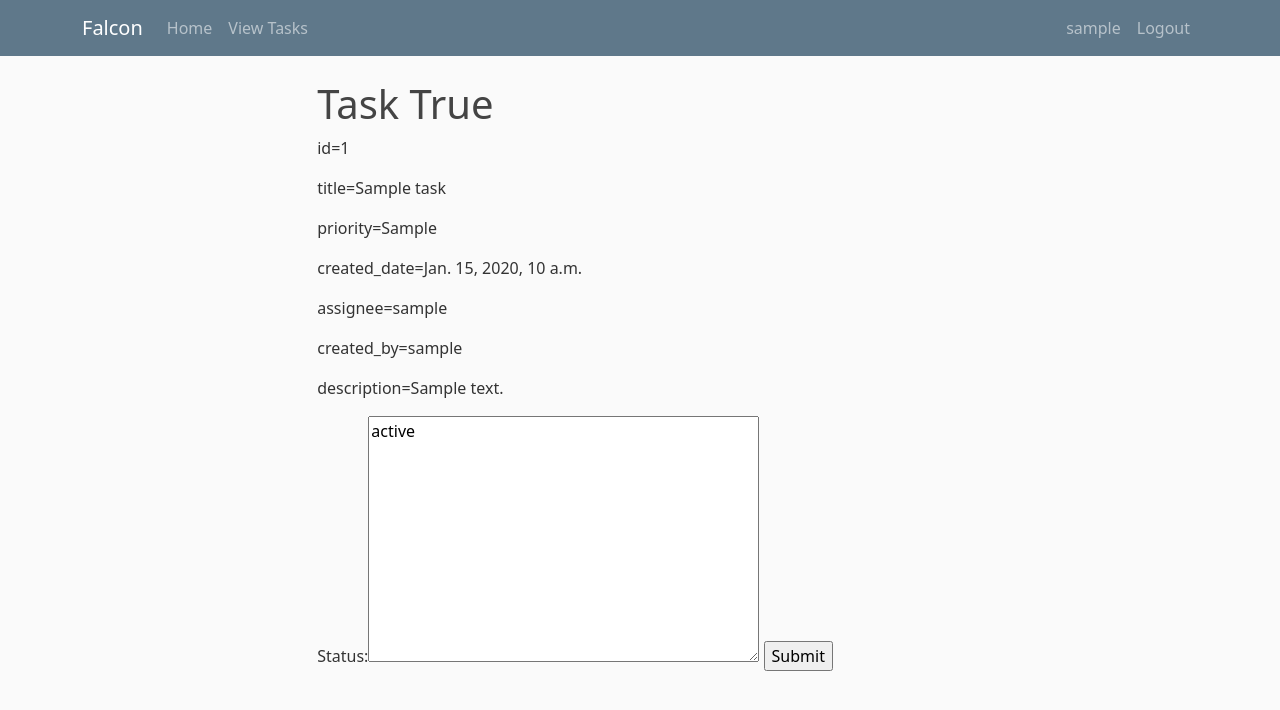
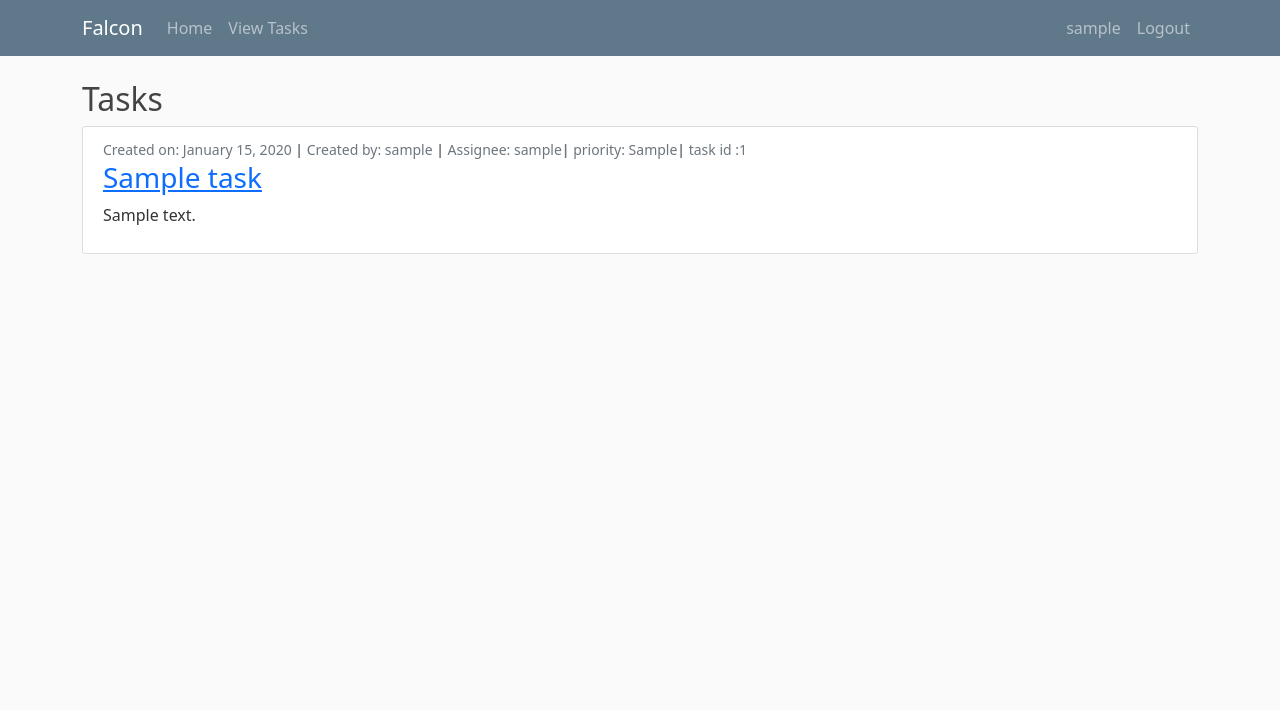
Before and after one commit to redhat-beyond/falcon, a Django app: page /tasks/1 in a window 1280 px wide. Shown: the top 710 px of the page. Run offline with Django 3.2, Linux system fonts and the light colour scheme; a user stored in the database is signed in; tables that the repository leaves empty hold one stand-in row (values such as "Sample post").

Commit message:
add single task desgin

```diff
--- a/tasks/templates/tasks/view_single_task.html
+++ b/tasks/templates/tasks/view_single_task.html
@@ -1,19 +1,29 @@
-{% extends 'base.html' %}
+{% extends "base.html" %}
 {% block content %}
-<div class="container" style="width: 60%">
-  <div class="mb-3">
-    <h1>Task {{request.user.is_authenticated}}</h1>
-    <p>id={{task.id}}</p>
-    <p>title={{task.title}}</p>
-    <p>priority={{task.priority}}</p>
-    <p>created_date={{task.created_date}}</p>
-    <p>assignee={{task.assignee}}</p>
-    <p>created_by={{task.created_by}}</p>
-    <p>description={{task.description}}</p>
-    <form action="" method="POST">
-      {% csrf_token %} {{form}}
-      <input type="submit" />
-    </form>
-  </div>
-</div>
+    {% if user.user.is_authenticated %}
+        <h2>Tasks</h2>
+            <article class="media content-section">
+                <div class="media_body">
+                    <div class="article_metadata">
+                        <small class="text-muted">
+                            Created on: {{ task.created_date|date:"F d, Y" }} <b>|</b>
+                            Created by: {{ task.created_by }} <b>|</b>
+                            Assignee: {{ task.assignee }}<b>|</b>
+                            priority: {{task.priority}}<b>|</b>
+                            task id :{{ task.id }}
+                            {% if user.is_staff %}
+                            <b>|</b> {{ task.assignee.team }}
+                            {% endif %}
+                        </small>
+                    </div>
+                    <h3><a class="article_title" href="#">{{ task.title }}</a></h3>
+                    <p class="article-content">{{ task.description }}</p>
+                    {% if  user.is_manager %}
+					 	          <div>
+					 	          	<a class="btn btn-secondary btn-sm mt-1 md-1" href="#">Update</a>
+						            <a class="btn btn-danger btn-sm mt-1 md-1" href="#">Detele</a>
+					 	          </div>
+				          	{% endif %}
+                </article>
+    {% endif %}
 {% endblock content %}
```
